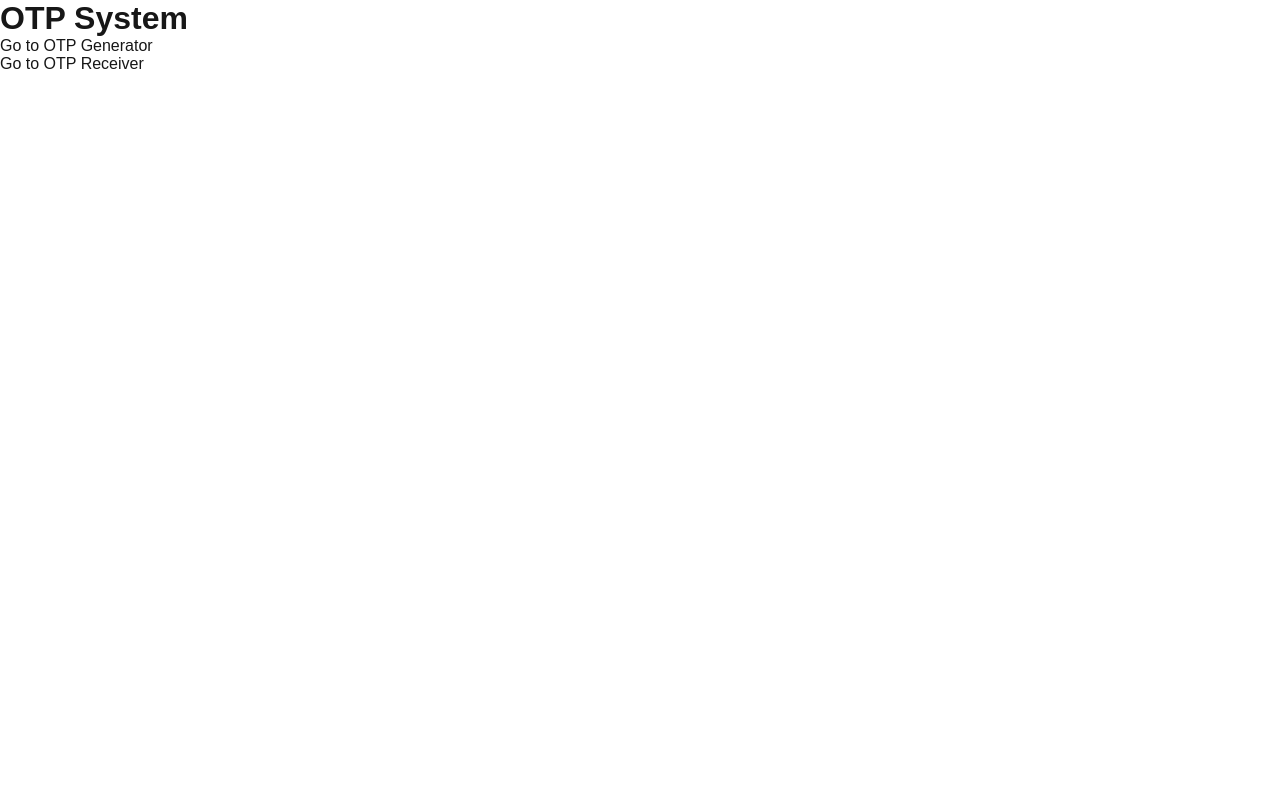
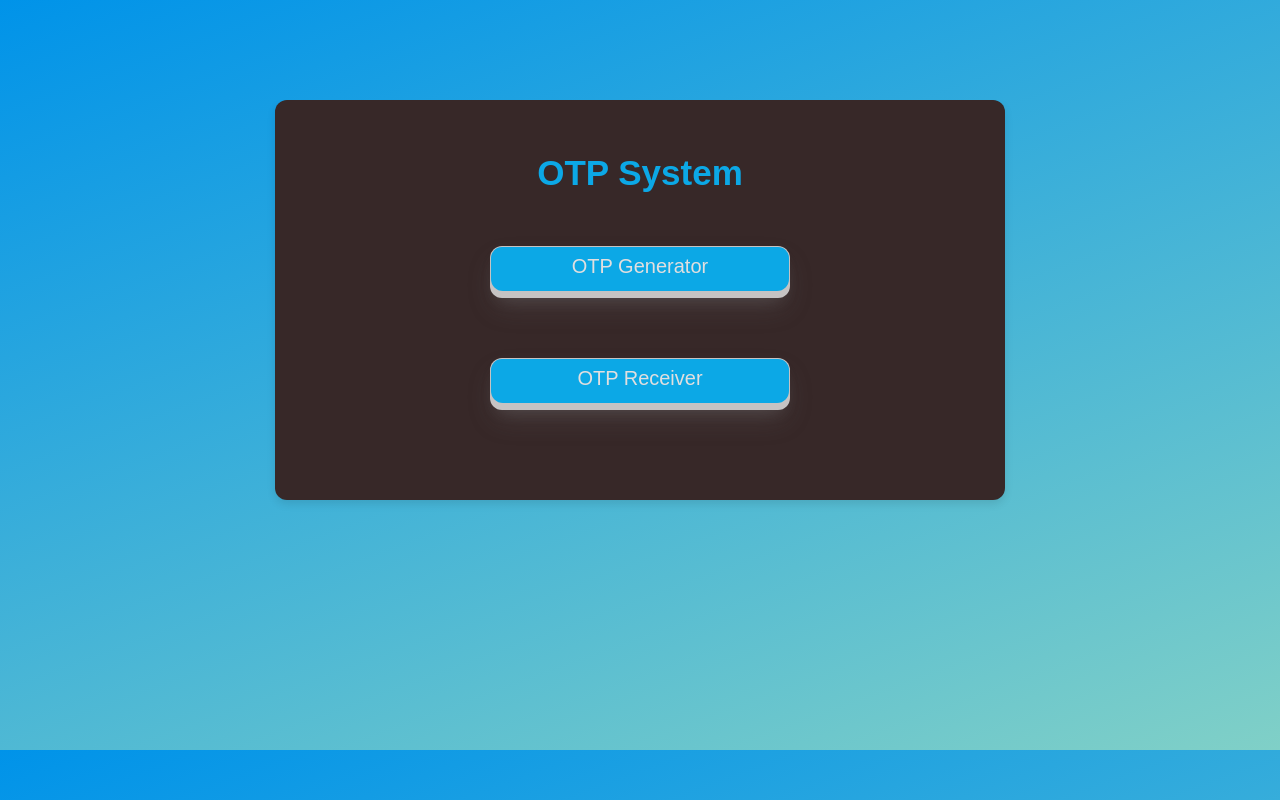
Before and after one commit to reevu1/otp-generator, a Next.js app: page / in a window 1280 px wide. Built offline with nearby package versions, Linux system fonts and the light colour scheme.

Commit message:
Improved frontend for smoother interaction
Improved frontend by using different CSS properties. Small changes were made in page.js files to ensure that the CSS properties can work properly.

```diff
--- a/src/app/globals.css
+++ b/src/app/globals.css
@@ -5,7 +5,7 @@
 
 @media (prefers-color-scheme: dark) {
   :root {
-    --background: #0a0a0a;
+    --background: rgba(45, 42, 42, 0.84);
     --foreground: #ededed;
   }
 }
@@ -14,14 +14,21 @@ html,
 body {
   max-width: 100vw;
   overflow-x: hidden;
+
 }
 
+
 body {
-  color: var(--foreground);
-  background: var(--background);
-  font-family: Arial, Helvetica, sans-serif;
-  -webkit-font-smoothing: antialiased;
-  -moz-osx-font-smoothing: grayscale;
+  color: #666;
+  font: 16px/26px "Raleway", sans-serif;
+  text-align: center;
+  margin-top: 100px;
+  background-color: #0093E9;
+  background-image: linear-gradient(160deg, #0093E9 0%, #80D0C7 100%);
+
+  width:100%;
+
+
 }
 
 * {
@@ -40,3 +47,69 @@ a {
     color-scheme: dark;
   }
 }
+.links{
+  background: hsl(345deg, 3%, 77%);
+  padding:0;
+  cursor: pointer;
+  outline-offset: 4px;
+  color: #0a0a0a;
+  width: 300px;
+  margin:auto;
+  margin-top: 60px;
+  overflow-x: hidden;
+  border: 1px solid transparent;
+  border-radius: 12px;
+  box-shadow: rgba(118, 118, 122, 0.25) 0px 13px 27px -5px, rgba(120, 118, 118, 0.3) 0px 8px 16px -8px;
+}
+
+@keyframes fadeIn {
+  from { opacity: 0.1; }
+  to { opacity: 1; }
+}
+
+.fade-in {
+  animation: fadeIn 0.6s ease-in;
+}
+.block{
+  background-color: #372828;
+  margin:auto;
+  width: 730px;
+  height: 400px;
+  box-shadow: 0 4px 8px rgba(0, 0, 0, 0.1);
+  border-radius: 12px;
+  padding-top: 40px;
+  z-index:4;
+  margin-bottom:250px;
+}
+.otp{
+  margin-top: 20px;
+  color: #0ca8e6;
+  font-size: 35px;
+}
+.front{
+  display: block;
+  padding: 12px 42px;
+  border-radius: 12px;
+  font-size: 1.25rem;
+  background: #0ca8e6;
+  color:#e2dfdf;
+  transform: translateY(-6px);
+}
+.links:active .front{
+  transform: translateY(-2px);
+}
+
+.input-box{
+  margin-top: 27px;
+}
+.field{
+  border: none;
+  border-bottom: 1px solid #0ca8e6;
+  width:200px;
+  height:25px;
+  background:transparent;
+  outline: 0;
+}
+.valid{
+  color:red
+}
--- a/src/app/page.js
+++ b/src/app/page.js
@@ -2,16 +2,20 @@ import Link from "next/link";
 
 export default function Home() {
   return (
-    <div>
-      <h1>OTP System</h1>
+    <div className="block">
+      <h1 className="otp fade-in">OTP System</h1>
       <nav>
         <ul>
+          <div className="links fade-in">
           <li>
-            <Link href="/generator">Go to OTP Generator</Link>
+            <Link href="/generator"><span className="front">OTP Generator</span></Link>
           </li>
+          </div>
+          <div className="links fade-in">
           <li>
-            <Link href="/receiver">Go to OTP Receiver</Link>
+            <Link href="/receiver"><span className="front">OTP Receiver</span></Link>
           </li>
+          </div>
         </ul>
       </nav>
     </div>
```
Also changed, not shown: src/app/generator/page.js (+4 -4 lines), src/app/receiver/page.js (+8 -6 lines).
